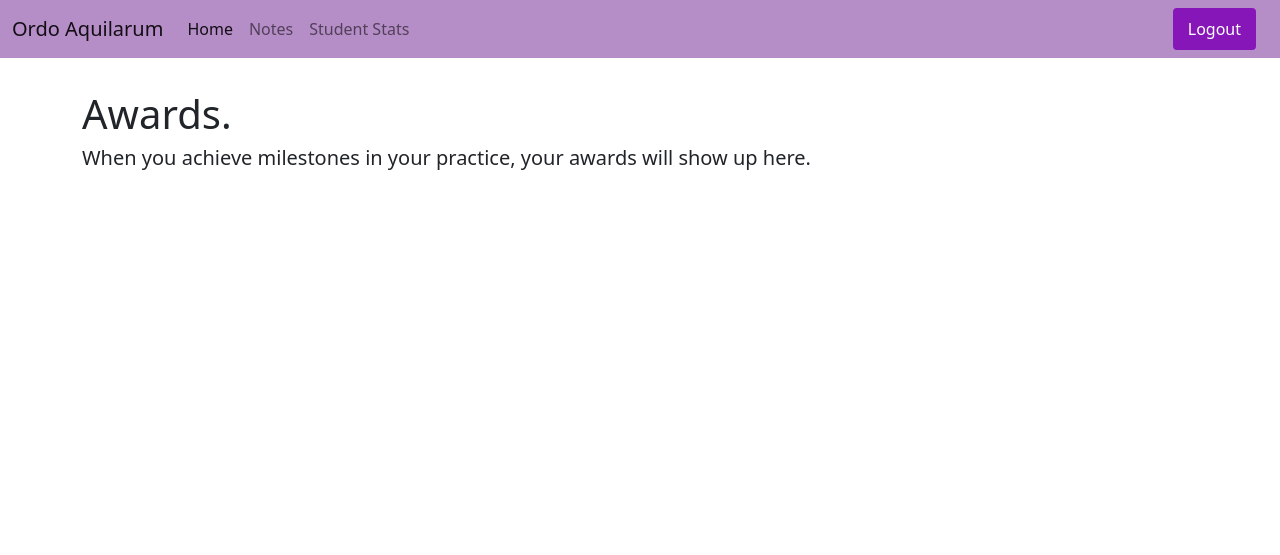
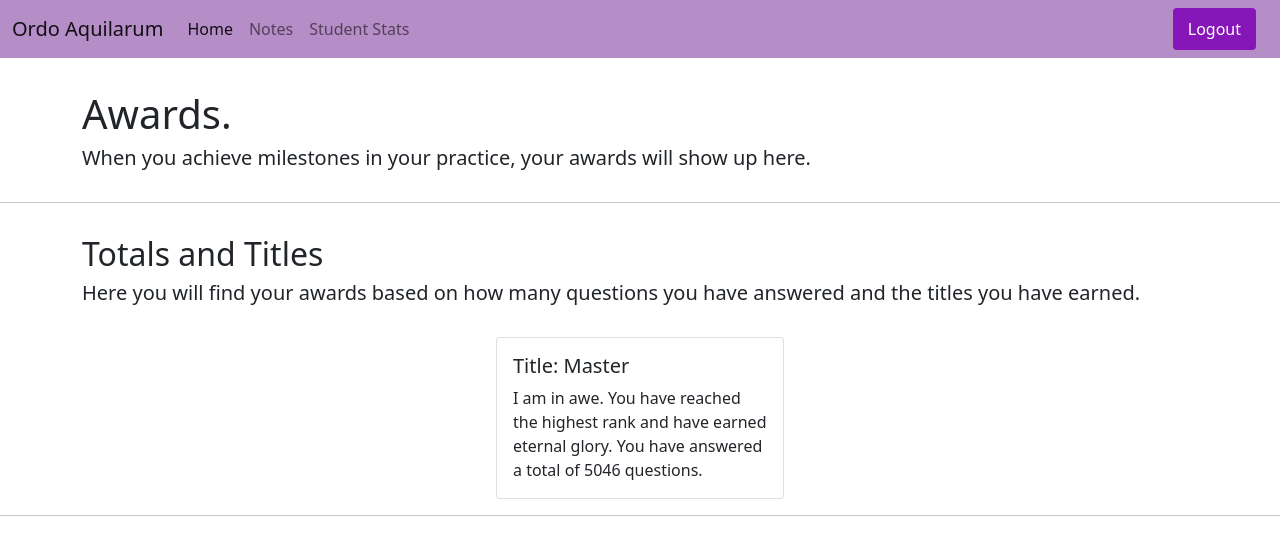
Before and after one commit to Js-cook/Comp-Sci-IA---Ordo-Aquilarum, a Django app: page /awards in a window 1280 px wide. Shown: the top 555 px of the page. Run offline with Django 3.2, Linux system fonts and the light colour scheme; a user stored in the database is signed in; data comes from the database, SQL or seed files in the repository.

Commit message:
ADD - Created first award section for questions answered.

```diff
--- a/user_app/templates/user_app/awards.html
+++ b/user_app/templates/user_app/awards.html
@@ -40,4 +40,27 @@
   <h1>Awards.</h1>
   <h5>When you achieve milestones in your practice, your awards will show up here.</h5>
 </div>
+<hr>
+<div class="container">
+  <h2>Totals and Titles</h2>
+  <h5>Here you will find your awards based on how many questions you have answered and the titles you have earned.</h5>
+</div>
+<div class="d-flex justify-content-center">
+  <div class="card" style="width: 18rem;">
+    <div class="card-body">
+      <h5 class="card-title">Title: {{title}}</h5>
+      {% if title == "Novice" %}
+      <p class="card-text">Everyone needs to start somewhere and you have already started your journey. You have answered a total of {{total}} questions.</p>
+      {% elif title == "Intermediate" %}
+      <p class="card-text">Wow you have made some serious progress! If each question you answered was a mile long, it would be almost twice the length of the Tiber river. You have answered a total of {{total}} questions.</p>
+      {% elif title == "Advanced" %}
+      <p class="card-text">Wowee that's a lot of questions you have answered. If each question you answered was a mile long, it would be longer than the Rhine river! You have answered a total of {{total}} questions.</p>
+      {% elif title == "Master" %}
+      <p class="card-text">I am in awe. You have reached the highest rank and have earned eternal glory. You have answered a total of {{total}} questions.</p>
+      {% endif %}
+    </div>
+  </div>
+</div>
+<hr>
+
 {% endblock %}
--- a/user_app/views.py
+++ b/user_app/views.py
@@ -818,4 +818,15 @@ def student_stats(request):
 
 @login_required
 def awards(request):
-  return render(request, "user_app/awards.html")
+  user = request.user
+  actual = CustomUser.objects.get(user=user)
+  total = actual.correct + actual.incorrect
+  if total < 100:
+    title = "Novice"
+  elif total in range(100,999):
+    title = "Intermediate"
+  elif total in range (1000,4999):
+    title = "Advanced"
+  elif total >= 5000:
+    title = "Master"
+  return render(request, "user_app/awards.html", { 'title': title, 'total': total})
```
